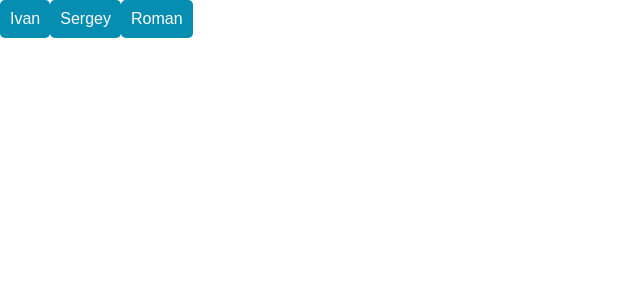
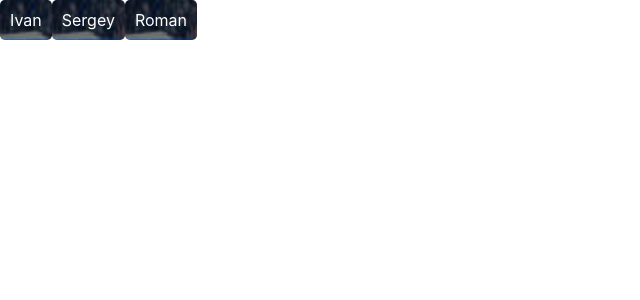
Before and after one commit to endy-moscow/myapp, a React (Create React App) app: page / in a window 1280 px wide. Shown: the top 300 px of the page, without its empty margins (0-640 px from the left). Built offline with nearby package versions, Linux system fonts and the light colour scheme.

Commit message:
launch modal from div

```diff
--- a/src/App.js
+++ b/src/App.js
@@ -12,7 +12,11 @@ let projects = [
 function App() {
   const tiles = projects.map((project) =>
     <section>
-      <ModalLauncher modalId={project.name} modalClass={project.modalClass} buttonLabel={project.name}/>
+      <ModalLauncher
+        modalId={project.name}
+        modalLauncherClass={project.modalClass}
+        modalLauncherLabel={project.name}
+      />
     </section>
   );
   return (
--- a/src/Modal.css
+++ b/src/Modal.css
@@ -59,6 +59,7 @@ body {
     outline: 0;
     box-shadow: (0, 0, 0.625rem, rgba(0, 0, 0, 0.2));
 }
+
 .close-button:before, .close-button:after {
     content: "";
     position: absolute;
--- a/src/Modal.js
+++ b/src/Modal.js
@@ -59,8 +59,7 @@ export default class Modal extends Component {
           type="button"
           className='close-button'
           onClick={onCloseRequest}
-        >
-        </button>
+        />
       </div>
     )
   }
--- a/src/ModalLauncher.css
+++ b/src/ModalLauncher.css
@@ -1,6 +1,6 @@
 .modal-button {
   padding: 10px;
-  background-color: #068db2;
+  background-image: url(./image.png);
   border: 0;
   border-radius: 0.3rem;
   font-size: 1rem;
@@ -9,6 +9,5 @@
   margin-bottom: 0.8rem;
 }
 
-.modal-button:hover {
-  background-color: #466d87;
+.modal-launcher:hover {
 }
--- a/src/ModalLauncher.js
+++ b/src/ModalLauncher.js
@@ -21,22 +21,21 @@ export default class ModalLauncher extends Component {
   render() {
 
     const {
-      buttonLabel,
+      modalLauncherLabel,
       children,
       modalId,
-      modalClass,
+      modalLauncherClass,
     } = this.props;
     const { modalMode } = this.state;
 
     return (
       <div>
-        <button
-          type="button"
-          className={modalClass}
+        <div
+          className={modalLauncherClass}
           onClick={() => this.openModal(modalId)}
         >
-          {buttonLabel}
-        </button>
+          {modalLauncherLabel}
+        </div>
 
         {modalMode === modalId && (
           <Modal onCloseRequest={() => this.closeModal()}>
```
Also changed, not shown: src/image.png (added).
